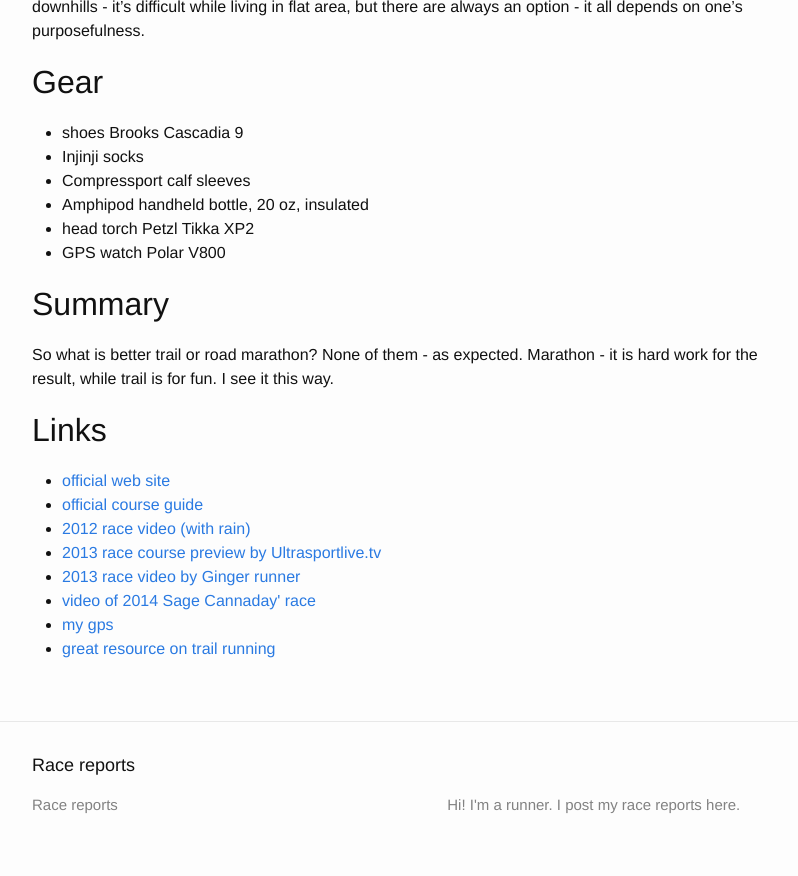
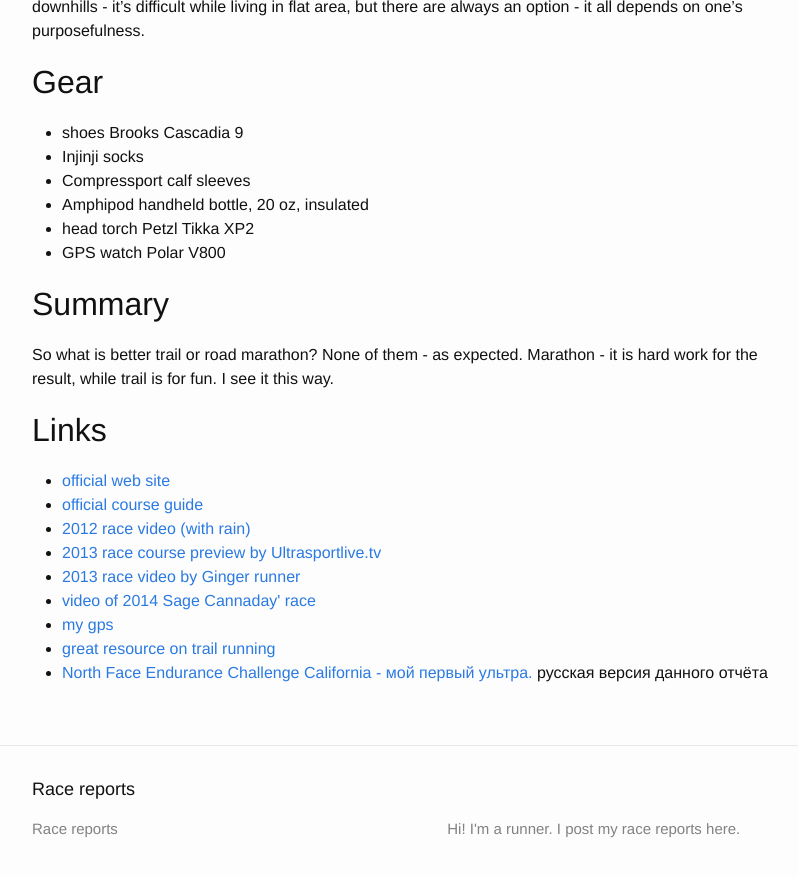
Before and after one commit to kilonet/kilonet.github.io, a Jekyll site: the page built from _posts/2014-12-21-north-face-50.html, in a window 1280 px wide and 900 px high, scrolled down 10021 px. Shown: the top 876 px of the window, without its empty margins (238-1036 px from the left). Built offline with Jekyll 4.4.1, drawn with Linux system fonts in a browser that asks for light colours; comment, search, counter and statistics services are not loaded.

Commit message:
added link to LJ

```diff
--- a/_posts/2014-12-21-north-face-50.html
+++ b/_posts/2014-12-21-north-face-50.html
@@ -139,4 +139,5 @@
     <li><a href="http://www.youtube.com/watch?v=xow6kwfHhu8">video of 2014 Sage Cannaday' race</a></li>
     <li><a href="http://app.endomondo.com/workouts/446738812/1371804">my gps</a></li>
     <li><a href="http://fellrnr.com/wiki/Main_Page">great resource on trail running</a></li>
+    <li><a href="http://running-idiot.livejournal.com/15585.html">North Face Endurance Challenge California - мой первый ультра.</a> русская версия данного отчёта</li>
 </ul>
```
Also changed, not shown: 1 other file.
